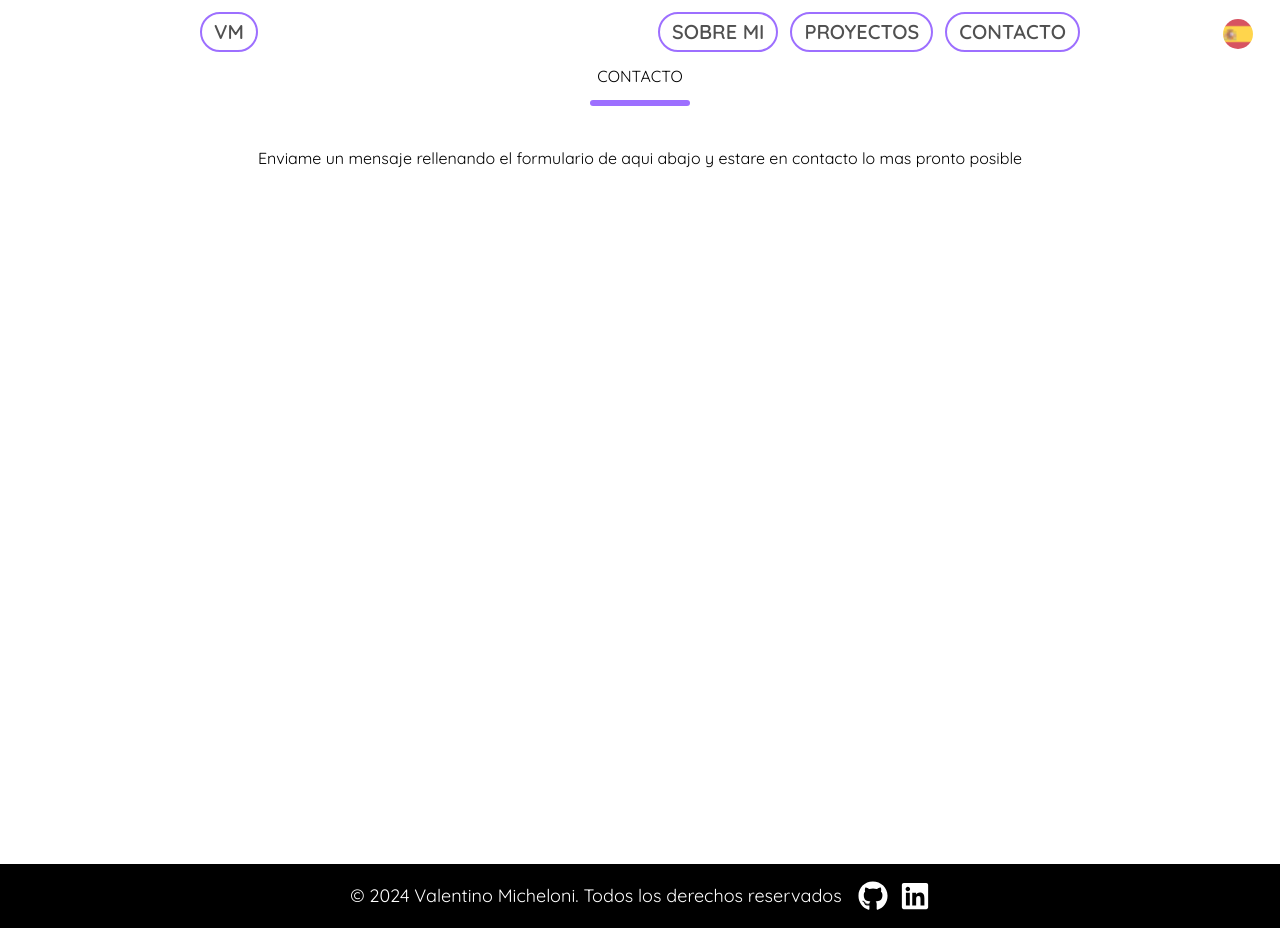
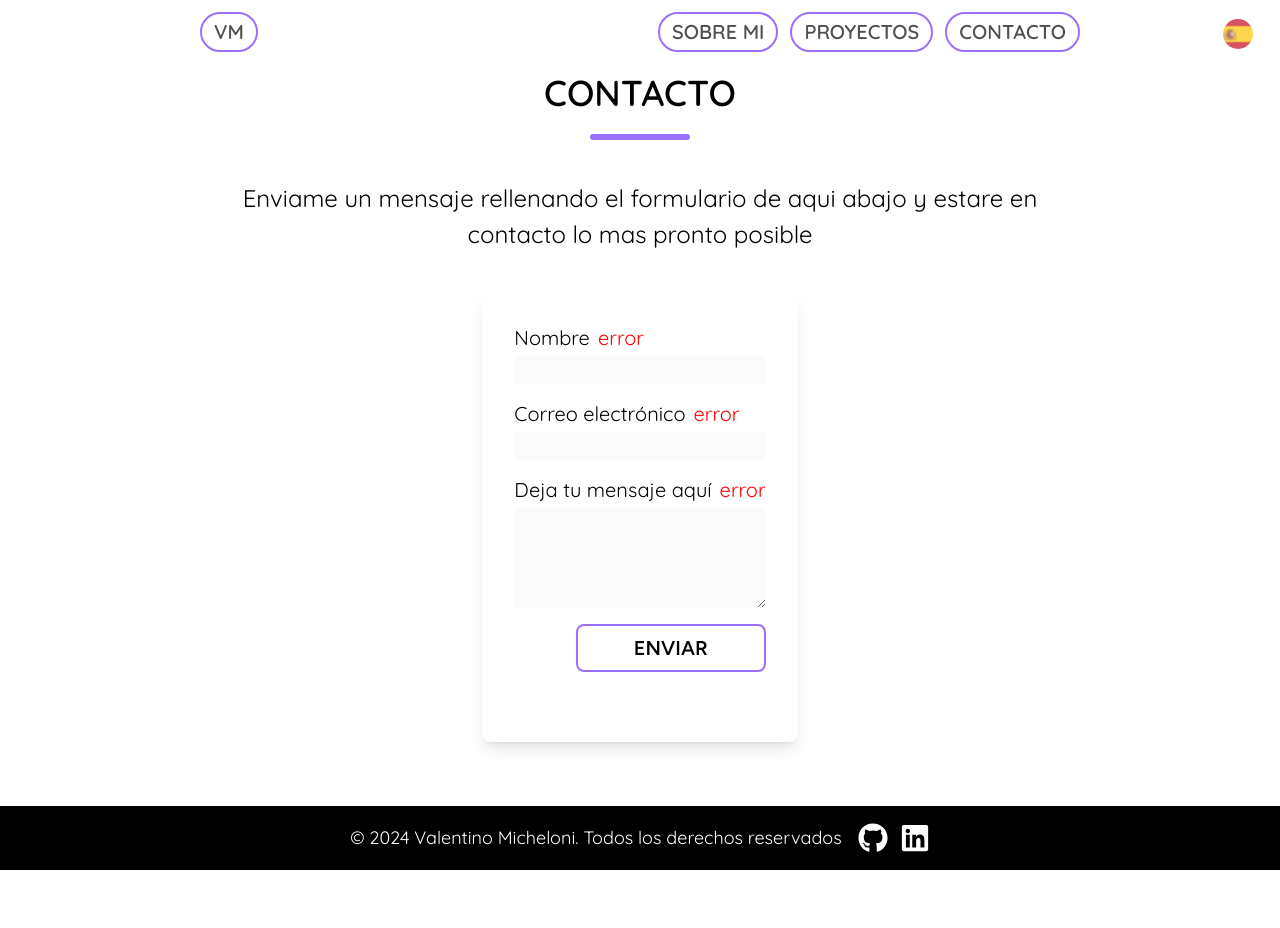
Before and after one commit to upon-X/portfolio-r, a React (Vite) app: page /contact in a window 1280 px wide. After the commit the page ends 870 px from the top, so only its background shows below. Built offline with nearby package versions, Linux system fonts and the light colour scheme.

Commit message:
intialized form but not finished

```diff
--- a/src/components/Contact/ContactForm.tsx
+++ b/src/components/Contact/ContactForm.tsx
@@ -1,12 +1,67 @@
+// import { useState } from "react";
+import { useTranslation } from "../../context/TranslationContext";
+
 export const ContactForm = () => {
+  // const [name, setName] = useState("");
+  const { language, content } = useTranslation();
   return (
-    <form className="">
-      <div>
-        <label htmlFor=""></label>
-        <input type="text" />
+    <form
+      id="form"
+      className="flex flex-col items-end gap-4 bg-white h-[450px] text-xl rounded-lg shadow-lg p-8
+      2xl:w-[800px] 2xl:grid 2xl:grid-cols-2 2xl:grid-row-3
+      "
+    >
+      <div className="flex flex-col gap-1 w-full">
+        <label>
+          {content?.contact[language].form.name}
+          <span className="text-red ml-2">error</span>
+        </label>
+        <input
+          className="input_name bg-[#fafafa]"
+          type="text"
+          id="form_name"
+          name="form_name"
+          required
+        />
       </div>
-      <div></div>
-      <div></div>
+      <div className="flex flex-col gap-1 w-full">
+        <label>
+          {content?.contact[language].form.email}
+          <span className="text-red ml-2">error</span>
+        </label>
+        <input
+          className="input_email bg-[#fafafa]"
+          type="mail"
+          id="form_email"
+          name="form_email"
+          required
+          pattern="[a-zA-Z0-9._%+-]+@[a-zA-Z0-9.-]+\.[a-zA-Z]{2,}"
+        />
+      </div>
+      <div className="flex flex-col gap-1 w-full 2xl:col-span-2">
+        <label>
+          {content?.contact[language].form.message}
+          <span className="text-red ml-2">error</span>
+        </label>
+        <textarea
+          className="min-h-[100px] max-h-[200px] bg-[#fafafa] text-base p-2"
+          id="form_message"
+          name="form_message"
+          minLength={10}
+          maxLength={1200}
+          required
+        ></textarea>
+      </div>
+      <div className=" flex justify-center col-start-2 ">
+        <button
+          className="px-14 py-2 uppercase font-figtreeFF font-semibold transition-all 2xl:w-full
+          active:scale-95
+          border-2 border-purple rounded-lg hover:bg-purple hover:text-white
+        "
+        >
+          {content?.contact[language].form.send}
+        </button>
+      </div>
     </form>
   );
 };
--- a/src/components/Contact/index.tsx
+++ b/src/components/Contact/index.tsx
@@ -4,12 +4,14 @@ import { ContactForm } from "./ContactForm";
 export default function Contact() {
   const { content, language } = useTranslation();
   return (
-    <section className="flex flex-col gap-10 items-center h-[92vh]">
-      <h2 className="flex flex-col gap-3 items-center uppercase">
+    <section className="flex flex-col gap-10 items-center">
+      <h3 className="flex flex-col gap-3 items-center uppercase text-4xl font-semibold">
         {content?.contact[language].title}
         <span className="w-[100px] border-b-[6px] rounded-full border-purple text-transparent"></span>
-      </h2>
-      <h3 className="text-center">{content?.contact[language].subtitle}</h3>
+      </h3>
+      <h4 className="text-center text-2xl">
+        {content?.contact[language].subtitle}
+      </h4>
       <div className="">
         <ContactForm />
       </div>
--- a/src/components/Landing/Presentation.tsx
+++ b/src/components/Landing/Presentation.tsx
@@ -22,16 +22,18 @@ export default function Presentation() {
         lg:text-6xl lg:-mb-2
         md:text-7xl md:whitespace-normal md:leading-[1.1]
         sm:text-6xl sm:whitespace-normal sm:leading-[1.1]
+        drop-shadow-[0_5px_5px_rgba(0,0,0,0.25)]
         "
         >
           Valentino Micheloni
         </h1>
+        <div className=" bg-purple w-full ">
           <h2
-          className="flex items-center justify-center gap-1 text-white bg-purple w-full font-semibold text-5xl uppercase font-jostFF whitespace-nowrap
+            className="flex items-center justify-center gap-1 text-white font-semibold text-5xl uppercase font-jostFF whitespace-nowrap
           xl:text-4xl
           lg:text-3xl
           md:text-3xl
-          sm:text-2xl
+          sm:text-2xl drop-shadow-[0_5px_5px_rgba(0,0,0,0.25)]
         "
           >
             <span className="font-josefinFF sm:hidden">{"<"}</span>
@@ -40,5 +42,6 @@ export default function Presentation() {
           </h2>
         </div>
       </div>
+    </div>
   );
 }
--- a/src/translations/ContactTranslation/contentContact.ts
+++ b/src/translations/ContactTranslation/contentContact.ts
@@ -3,10 +3,24 @@ export const ContentContact = {
     title: "Contact",
     subtitle:
       "Get in touch with me by submitting the form below and I will get you back as soon as possible",
+    form: {
+      name: "Full name",
+      email: "Email",
+      message: "Leave your message here",
+      send: "Send",
+      send2: "Form",
+    },
   },
   es: {
     title: "Contacto",
     subtitle:
       "Enviame un mensaje rellenando el formulario de aqui abajo y estare en contacto lo mas pronto posible",
+    form: {
+      name: "Nombre",
+      email: "Correo electrónico",
+      message: "Deja tu mensaje aquí",
+      send: "Enviar",
+      send2: "Formulario",
+    },
   },
 };
```
Lines whose indentation alone changed are shown as unchanged.
